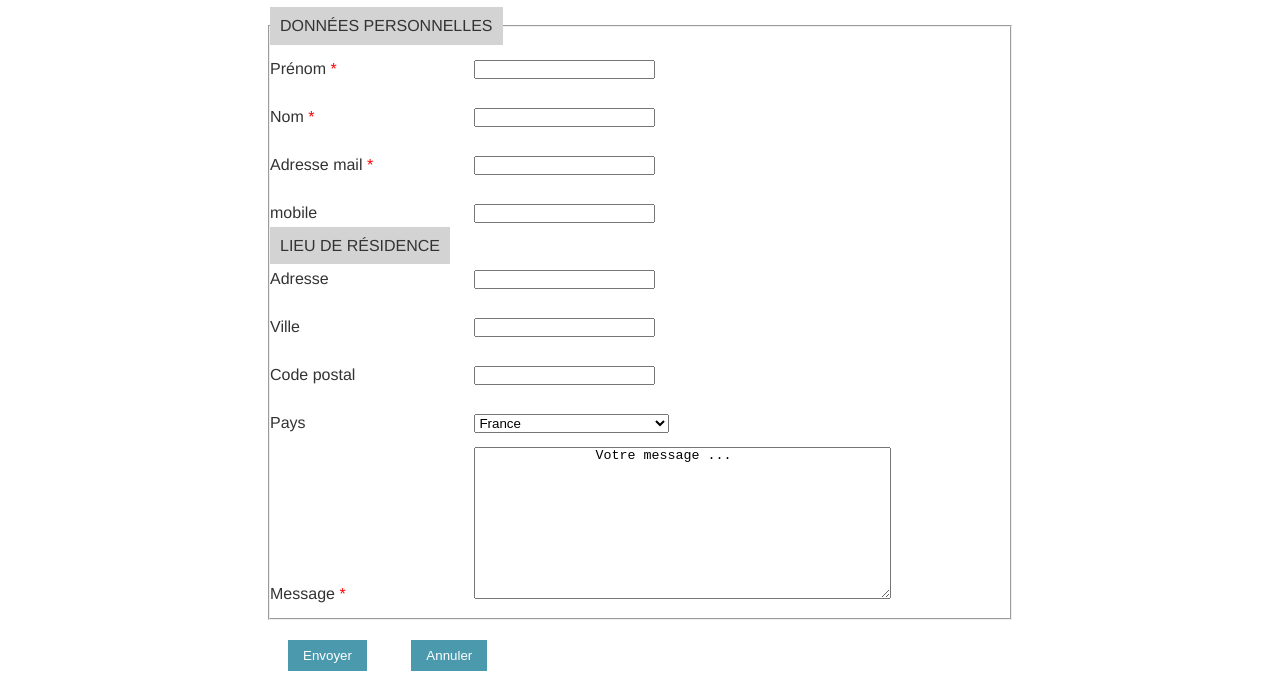
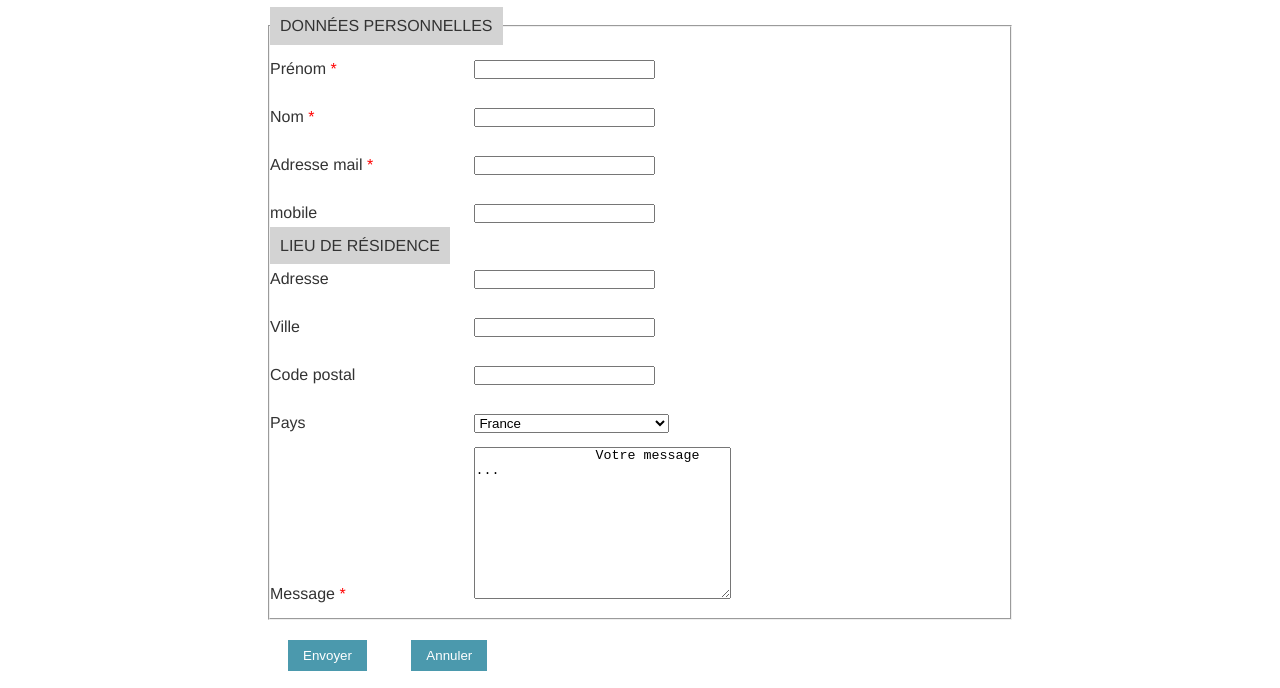
Before and after one commit to yanncap/betclic, a plain HTML site: page html/contact.html in a window 1280 px wide. Shown: the part 234-922 px from the top of the page. Drawn offline with nearby package versions, Linux system fonts and the light colour scheme.

Commit message:
Rejected commit: Default

```diff
--- a/html/contact.html
+++ b/html/contact.html
@@ -451,7 +451,7 @@
 
             <br>
             <label for="Message"> Message <span class="required">*</span> </label>
-            <textarea id="Message" rows="10" cols="50" name="Message"  required>
+            <textarea id="Message" rows="10" cols="30" name="Message"  required>
                Votre message ...
             </textarea>
 
```
Also changed, not shown: html/inscription.html (+1 -1 lines).
